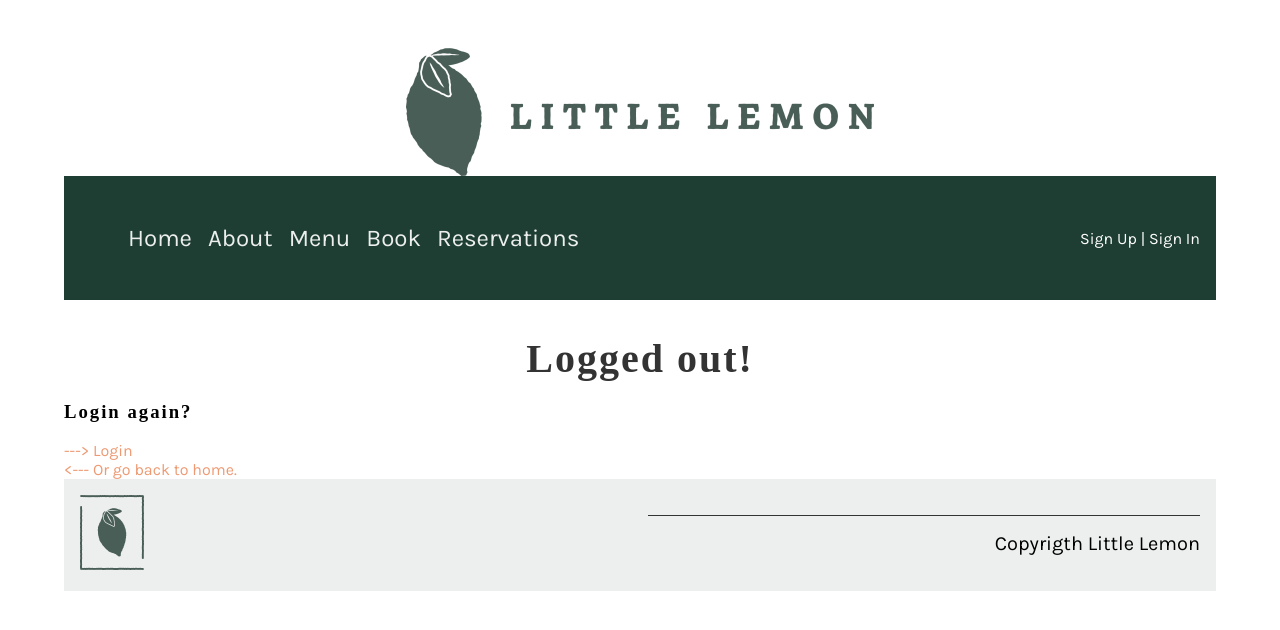
After one commit to rctn-dev/django-fullstack, a Django app: page /logout in a window 1280 px wide. The commit adds this page. Shown: the top 630 px of the page. Run offline with Django 4.2, Linux system fonts and the light colour scheme; some web fonts are replaced.

Commit message:
signin functionality is added.

```diff
--- a/core/settings.py
+++ b/core/settings.py
@@ -125,3 +125,5 @@ STATIC_URL = 'static/'
 # https://docs.djangoproject.com/en/4.2/ref/settings/#default-auto-field
 
 DEFAULT_AUTO_FIELD = 'django.db.models.BigAutoField'
+
+LOGIN_REDIRECT_URL = 'home'
--- a/core/urls.py
+++ b/core/urls.py
@@ -17,8 +17,10 @@ Including another URLconf
 from django.contrib import admin
 from django.urls import path,include
 
+
 urlpatterns = [
     path('admin/', admin.site.urls),
     path('', include('restaurantApp.urls')),
 
+
 ]
--- a/restaurantApp/static/css/style.css
+++ b/restaurantApp/static/css/style.css
@@ -47,7 +47,7 @@ header img {
 
 
 nav {
-    background-color: #329173;
+    background-color: #1e3e34;
     padding:1rem;
     display:flex;
     justify-content: space-between;
--- a/restaurantApp/templates/partials/_header.html
+++ b/restaurantApp/templates/partials/_header.html
@@ -13,7 +13,7 @@
     </ul>
     <div class="registration">
         <a href="{%url 'register' %}">Sign Up</a> |
-        <a href="">Sign In</a>
+        <a href="{%url 'signin' %}">Sign In</a>
     </div>
 
 </nav>
--- /dev/null
+++ b/restaurantApp/templates/signout.html
@@ -0,0 +1,14 @@
+{% extends 'base.html' %}
+{% load static %}
+{% block content %}
+
+<br>
+<div class="alert alert-success" role="alert">
+    <h2 style="text-align: center;">Logged out!</h2>
+</div>
+
+<h3>Login again?</h3>
+<a href="{% url 'login' %}">---> Login</a> <br>
+<a href="{% url 'home' %}"><--- Or go back to home.</a>
+
+{% endblock %}
--- a/restaurantApp/urls.py
+++ b/restaurantApp/urls.py
@@ -1,5 +1,6 @@
 from django.urls import path
 from . import views
+from django.contrib.auth import views as auth_views
 
 
 urlpatterns = [
@@ -11,4 +12,6 @@ urlpatterns = [
     path('menu-item/<int:pk>/', views.display_menu_item, name="menu_item"),
     path('bookings/', views.bookings, name='bookings'),
     path('register/', views.register, name='register'),
+    path('login/',auth_views.LoginView.as_view(template_name='signin.html'),name='signin'),
+    path('logout',auth_views.LogoutView.as_view(template_name='signout.html'),name='signout'),
 ]
```
Also changed, not shown: restaurantApp/templates/signin.html (+16 -0 lines).
